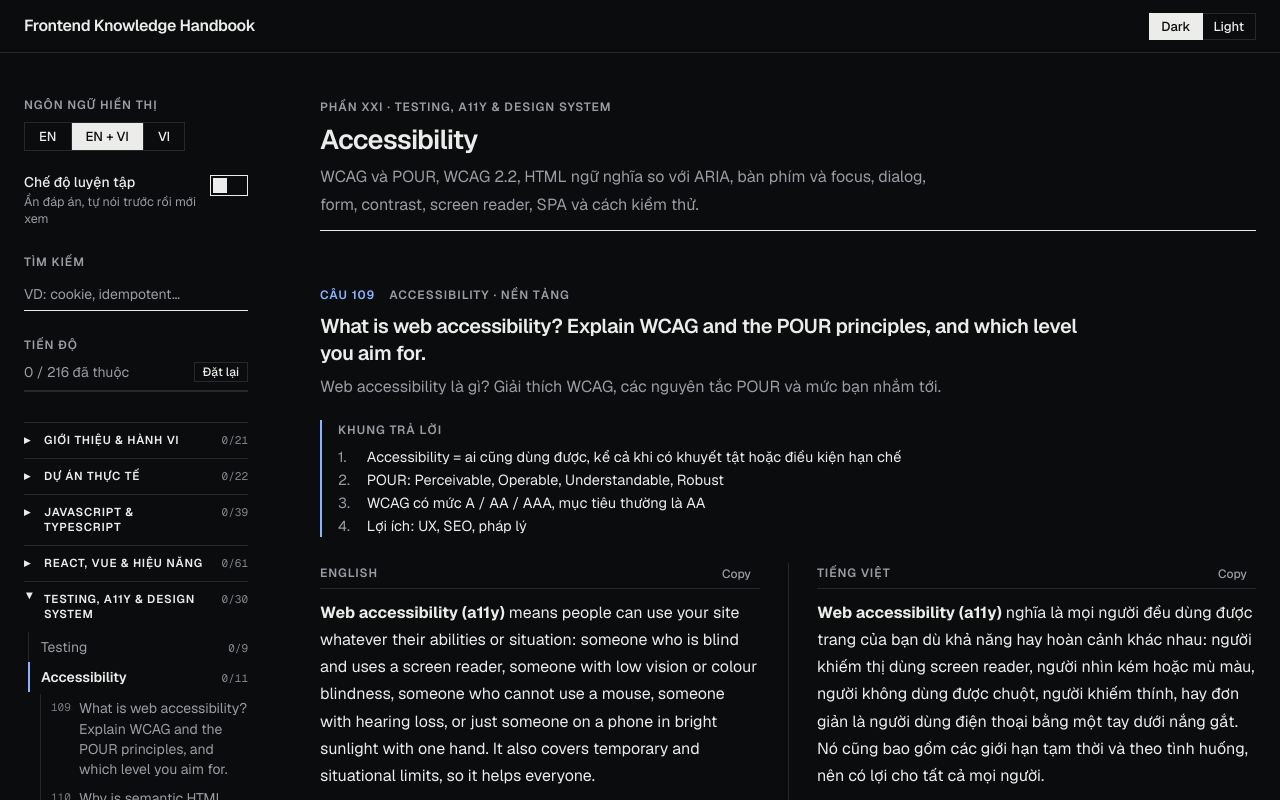
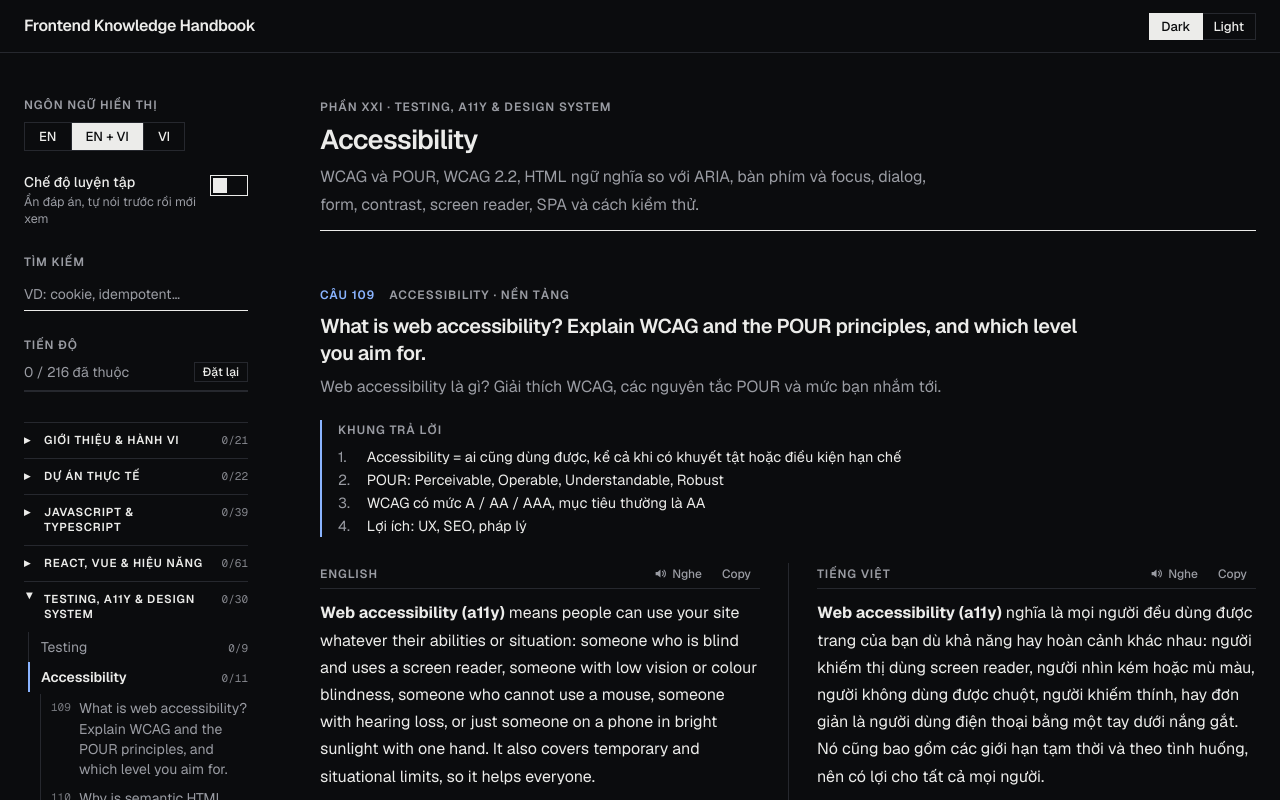
Before and after one commit to trunkvn/handbook, a Next.js app: page /accessibility in a window 1280 px wide. Shown: the top 800 px of the page. Built offline with nearby package versions, Linux system fonts and the light colour scheme.

Commit message:
feat(ui): add a listen button to every answer column
The button sits next to Copy, reads the column in its language and turns
into Stop while playing. It is hidden when the browser cannot speak.

```diff
--- a/src/app/handbook.css
+++ b/src/app/handbook.css
@@ -589,6 +589,11 @@ html[data-lang="vi"] .col[lang="en"] {
   padding-bottom: 4px;
   border-bottom: 1px solid var(--line);
 }
+.col-tools {
+  display: flex;
+  align-items: center;
+  gap: 2px;
+}
 .col-head .btn {
   padding: 3px 8px;
   font-size: 12px;
@@ -815,6 +820,8 @@ html[data-practice="true"] .card:not(.revealed) .reveal {
   .reveal,
   .done-toggle,
   .copy,
+  .speak,
+  .speak-note,
   .playground,
   .pager {
     display: none !important;
@@ -1075,3 +1082,33 @@ html[data-practice="true"] .card:not(.revealed) .reveal {
     margin-left: 0;
   }
 }
+
+/* ---------- Read aloud ---------- */
+.col-head .btn.speak {
+  display: inline-flex;
+  align-items: center;
+  gap: 5px;
+}
+.speak svg {
+  width: 13px;
+  height: 13px;
+  flex: none;
+}
+.col-head .btn.speak[aria-pressed="true"] {
+  background: transparent; /* override the filled style of pressed buttons */
+  color: var(--accent);
+  border-color: var(--accent);
+}
+.speak-note {
+  max-width: 22rem;
+  margin-right: 8px;
+  font: 400 12px/1.4 var(--sans);
+  text-align: right;
+  color: var(--danger);
+}
+/* the block being read */
+.col-body .speaking {
+  background: color-mix(in srgb, var(--accent) 14%, transparent);
+  box-shadow: 0 0 0 4px color-mix(in srgb, var(--accent) 14%, transparent);
+  border-radius: 2px;
+}
--- a/src/components/handbook/answer-columns.tsx
+++ b/src/components/handbook/answer-columns.tsx
@@ -1,12 +1,16 @@
 import type { AnswerColumns as AnswerColumnsData } from "@/content/types";
 import { CopyButton } from "./copy-button";
+import { SpeakButton } from "./speak-button";
 
 function Column({ lang, label, html }: { lang: "en" | "vi"; label: string; html: string }) {
   return (
     <div className="col" lang={lang}>
       <div className="col-head">
         <span className="col-label">{label}</span>
-        <CopyButton />
+        <div className="col-tools">
+          <SpeakButton lang={lang} />
+          <CopyButton />
+        </div>
       </div>
       <div className="col-body" dangerouslySetInnerHTML={{ __html: html }} />
     </div>
--- /dev/null
+++ b/src/components/handbook/speak-button.tsx
@@ -0,0 +1,61 @@
+"use client";
+
+import { useEffect, useId, useSyncExternalStore, type MouseEvent } from "react";
+import { isSpeechSupported, stopIfActive, toggleSpeak, useSpeech, type SpeechLang } from "@/lib/speech";
+
+const noopSubscribe = () => () => {};
+
+/** Reads the answer column it sits in aloud. Hidden when the browser has no speech synthesis. */
+export function SpeakButton({ lang }: { lang: SpeechLang }) {
+  const id = useId();
+  const supported = useSyncExternalStore(noopSubscribe, isSpeechSupported, () => false);
+  const speaking = useSpeech((s) => s.activeId === id);
+  const notice = useSpeech((s) => (s.noticeId === id ? s.notice : null));
+
+  // Leaving the page (or this button unmounting) must not leave the voice running.
+  useEffect(() => () => stopIfActive(id), [id]);
+
+  if (!supported) return null;
+
+  function onClick(e: MouseEvent<HTMLButtonElement>) {
+    const body = e.currentTarget.closest(".col")?.querySelector<HTMLElement>(".col-body");
+    if (body) toggleSpeak(id, body, lang);
+  }
+
+  const language = lang === "en" ? "tiếng Anh" : "tiếng Việt";
+  return (
+    <>
+      {notice && (
+        <span className="speak-note" role="status">
+          {notice}
+        </span>
+      )}
+      <button
+        type="button"
+        className="btn speak"
+        aria-pressed={speaking}
+        aria-label={speaking ? `Dừng đọc phần ${language}` : `Nghe phần ${language}`}
+        title={speaking ? "Dừng" : "Nghe đọc"}
+        onClick={onClick}
+      >
+        {speaking ? (
+          <svg viewBox="0 0 16 16" aria-hidden="true">
+            <rect x="3.5" y="3.5" width="9" height="9" rx="1" fill="currentColor" />
+          </svg>
+        ) : (
+          <svg viewBox="0 0 16 16" aria-hidden="true">
+            <path d="M2 6v4h2.5L8 13V3L4.5 6H2z" fill="currentColor" />
+            <path
+              d="M10.5 5.5a3.5 3.5 0 0 1 0 5M12.3 3.7a6 6 0 0 1 0 8.6"
+              fill="none"
+              stroke="currentColor"
+              strokeWidth="1.3"
+              strokeLinecap="round"
+            />
+          </svg>
+        )}
+        {speaking ? "Dừng" : "Nghe"}
+      </button>
+    </>
+  );
+}
```
